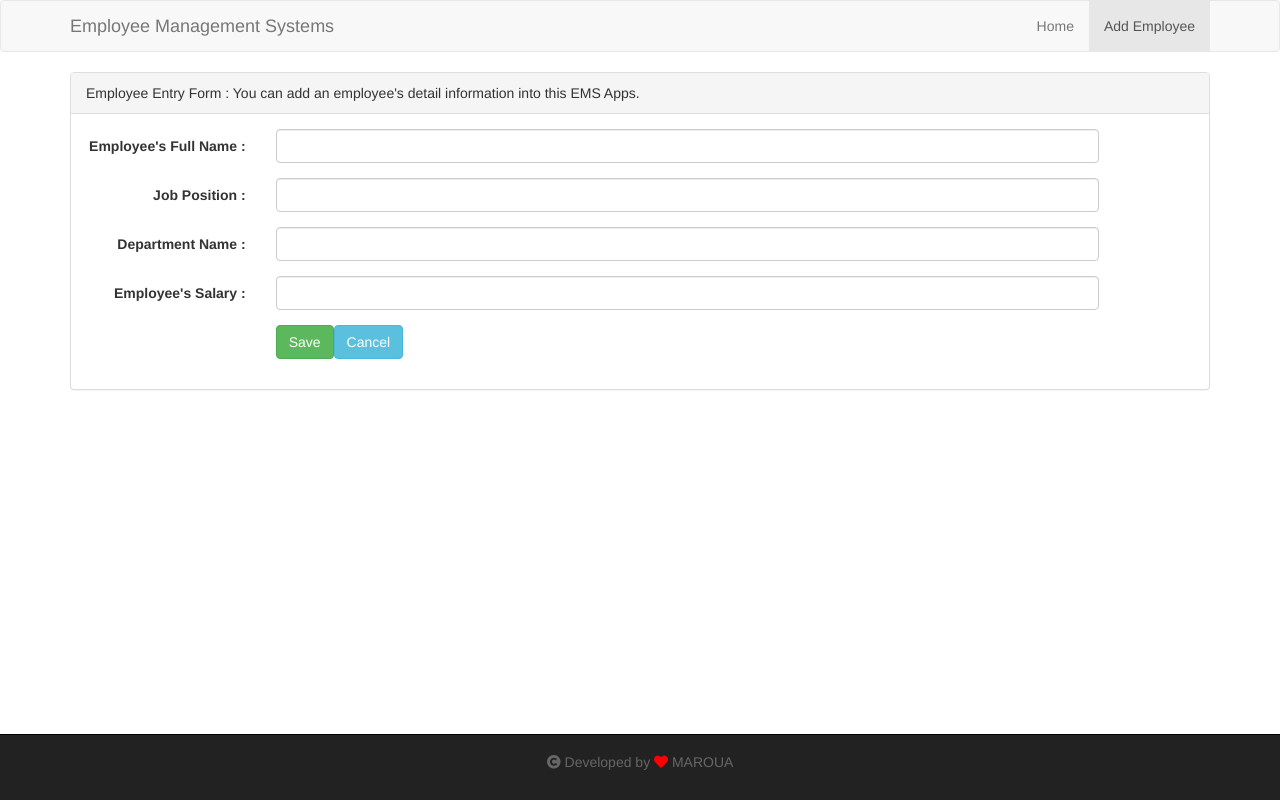
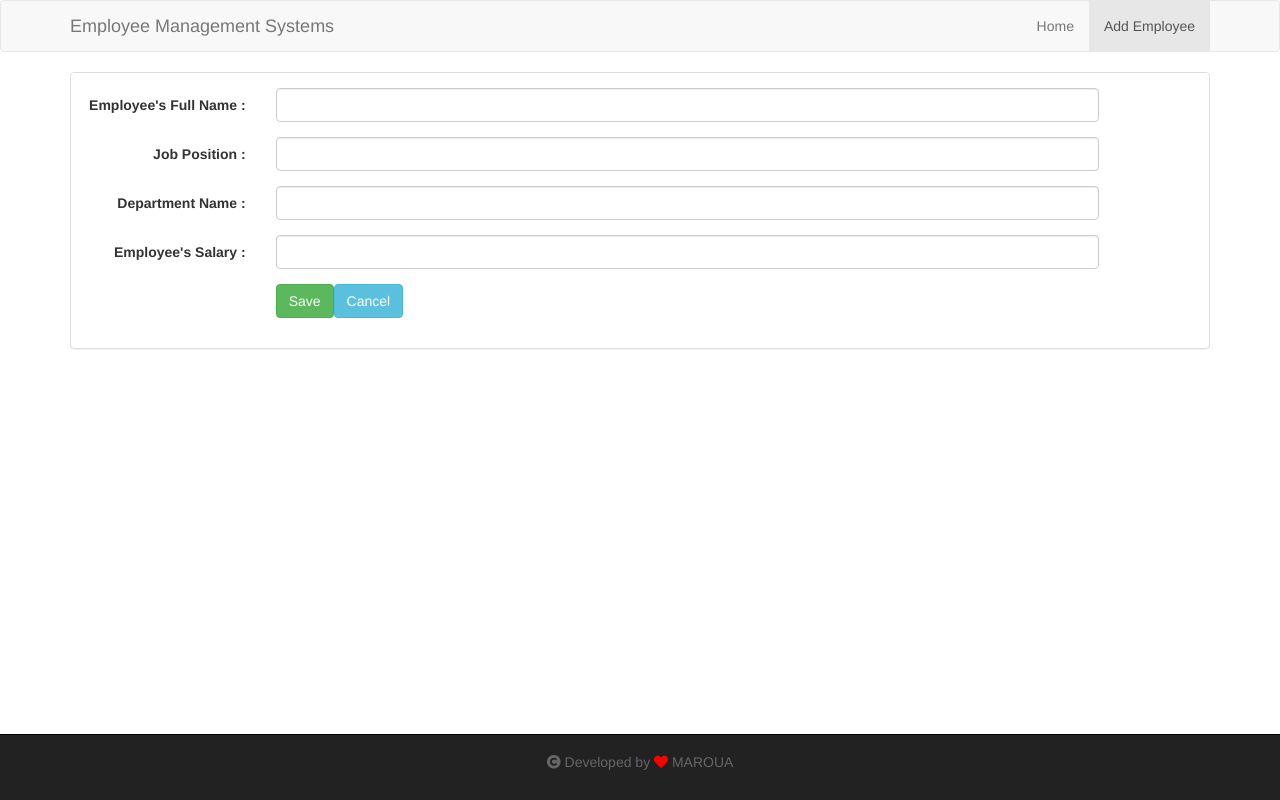
Before and after one commit to MAROUADEV/Crud-app-Angular, an Angular app: page /add in a window 1280 px wide. Built offline with nearby package versions, Linux system fonts and the light colour scheme.

Commit message:
Update add.component.html

```diff
--- a/src/app/ems/add/add.component.html
+++ b/src/app/ems/add/add.component.html
@@ -1,5 +1,5 @@
 <div class="panel panel-default">
-  <div class="panel-heading">Employee Entry Form : You can add an employee's detail information into this EMS Apps.</div>
+
   <div class="panel-body">
     <form class="form-horizontal" (submit)="addEmployee()">
   <div class="form-group">
```
